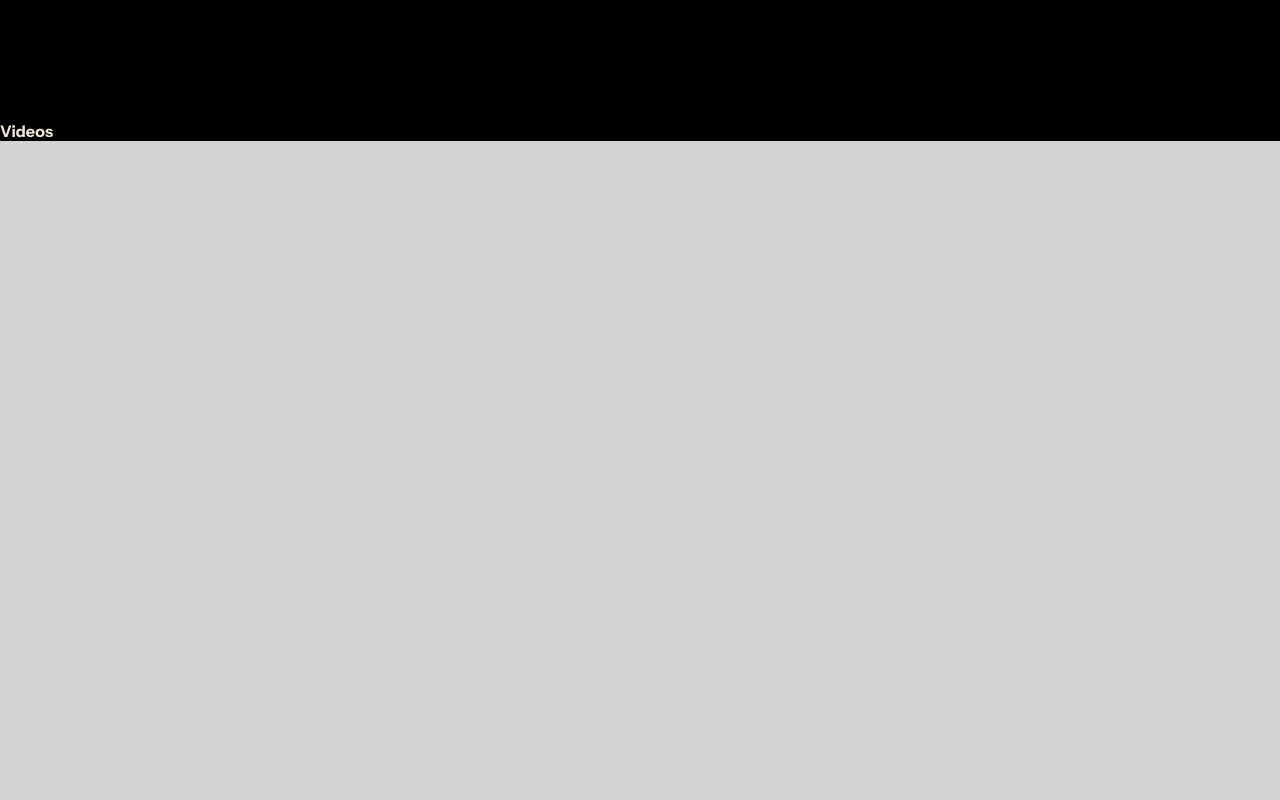
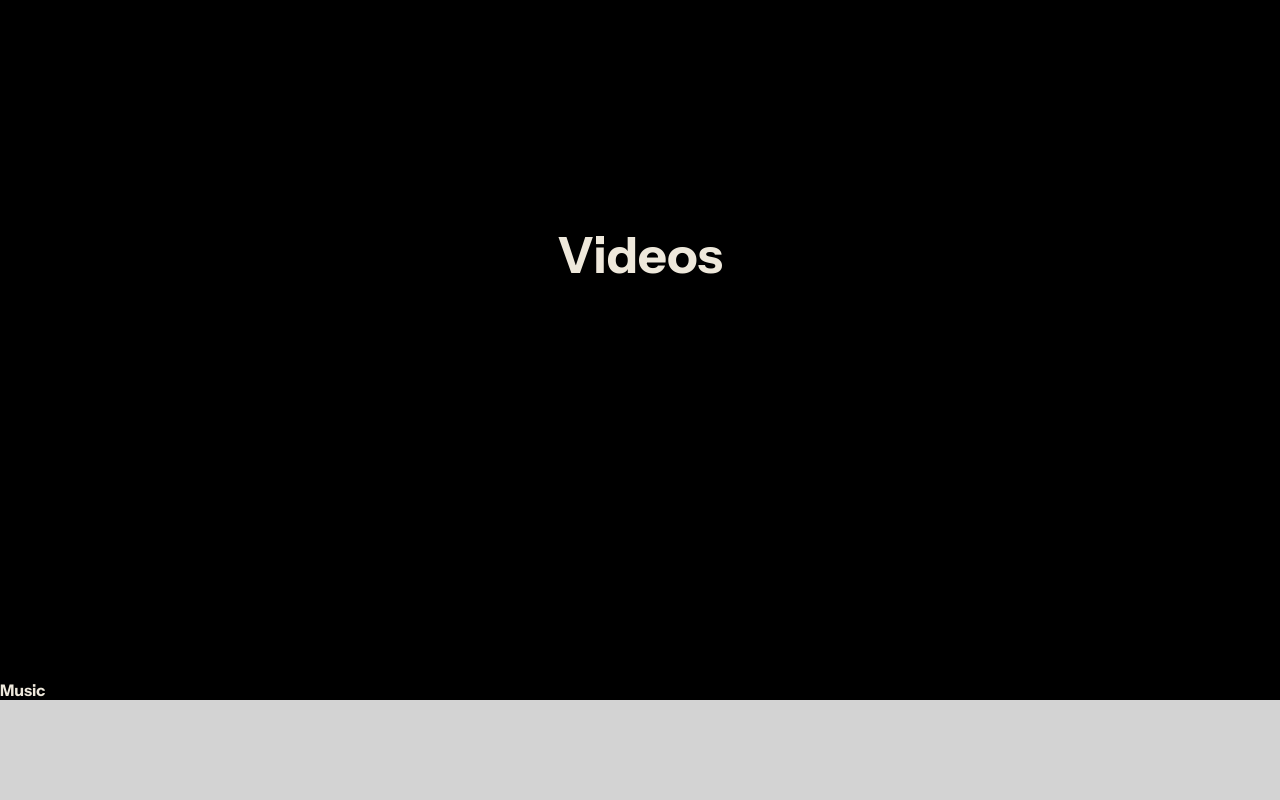
Before and after one commit to rgmfn/Homepage, a React (Create React App) app: page / in a window 1280 px wide. Shown: the part 3220-4020 px from the top of the page. Built offline with nearby package versions, Linux system fonts and the light colour scheme.

Commit message:
videos first draft

```diff
--- /dev/null
+++ b/src/Videos.css
@@ -0,0 +1,35 @@
+.videos-container {
+    display: flex;
+    flex-direction: column;
+    align-items: center;
+}
+
+.seperator-container {
+    display: flex;
+    flex-direction: row;
+    align-items: center;
+}
+
+.circle {
+    margin: 20px;
+    width: 30px;
+    height: 30px;
+    border-radius: 50%;
+    background-color: var(--blue);
+}
+
+.videos-box {
+    display: flex;
+    flex-direction: row;
+    gap: 30px;
+    overflow: hidden;
+}
+
+.video-container {
+    overflow: hidden;
+    left: 0;
+    top: 0;
+    position: relative;
+    height: 100%;
+    width: 100%;
+}
--- a/src/Videos.js
+++ b/src/Videos.js
@@ -1,15 +1,85 @@
-import React from 'react';
+import { useGSAP } from '@gsap/react';
+import gsap, { Power2 } from 'gsap';
+import ScrollTrigger from 'gsap/ScrollTrigger';
+import React, { useRef } from 'react';
+import ReactPlayer from 'react-player';
 
-import Empty from './Empty';
+import './Videos.css'
+
+const Video = ({ videoCode }) => (
+    <ReactPlayer
+        url={`https://www.youtube.com/watch?v=${videoCode}`}
+        className="react-player"
+    />
+    // <div className="video-container">
+    //   <iframe
+    //     width="560"
+    //     height="315"
+    //     src={`https://www.youtube.com/embed/${videoCode}`}
+    //     title="YouTube video player"
+    //     allow="accelerometer; autoplay; clipboard-write; encrypted-media; gyroscope; picture-in-picture"
+    //     allowFullScreen
+    //   ></iframe>
+    // </div>
+);
 
 /**
  * TODO make this really small, should fit in less than a screen
  */
 function Videos({ videosRef }) {
+    gsap.registerPlugin(ScrollTrigger);
+
+    const circleRef1 = useRef();
+    const circleRef2 = useRef();
+    const circleRef3 = useRef();
+    const circleRef4 = useRef();
+    const circleRef5 = useRef();
+
+
+    useGSAP(() => {
+        const tl = gsap.timeline({
+            scrollTrigger: {
+                trigger: circleRef1.current,
+                start: 'top 60%',
+                toggleActions: "play none pause reverse",
+            }
+        });
+
+        gsap.set([
+            circleRef1.current,
+            circleRef2.current,
+            circleRef3.current,
+            circleRef4.current,
+            circleRef5.current,
+        ], { y: 0 })
+
+        tl.from(circleRef1.current, {
+            duration: 1, opacity: 0, y: 50, ease: "elastic",
+        }).from(circleRef2.current, {
+            duration: 1, opacity: 0, y: 50, ease: "elastic",
+        }, "-=75%").from(circleRef3.current, {
+            duration: 1, opacity: 0, y: 50, ease: "elastic",
+        }, "-=75%").from(circleRef4.current, {
+            duration: 1, opacity: 0, y: 50, ease: "elastic",
+        }, "-=75%").from(circleRef5.current, {
+            duration: 1, opacity: 0, y: 50, ease: "elastic",
+        }, "-=75%");
+    });
+
     return (
-        <div ref={videosRef}>
-            <div>Videos</div>
-            <Empty />
+        <div className="videos-container" ref={videosRef}>
+            <div className="seperator-container">
+                <div className="circle" ref={circleRef1} />
+                <div className="circle" ref={circleRef2} />
+                <div className="circle" ref={circleRef3} />
+                <div className="circle" ref={circleRef4} />
+                <div className="circle" ref={circleRef5} />
+            </div>
+            <h1 className="title">Videos</h1>
+            <div className="videos-box">
+                <Video videoCode="HFzpkD5JvJk" />
+                <Video videoCode="Xk6SK1OAn4c" />
+            </div>
         </div>
     )
 }
```
